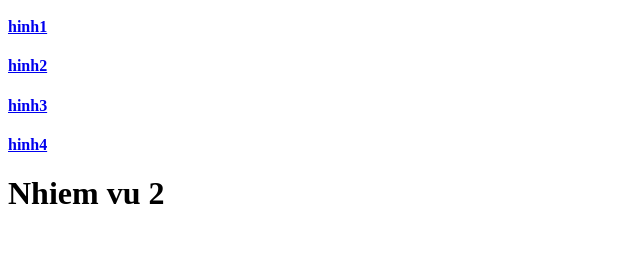
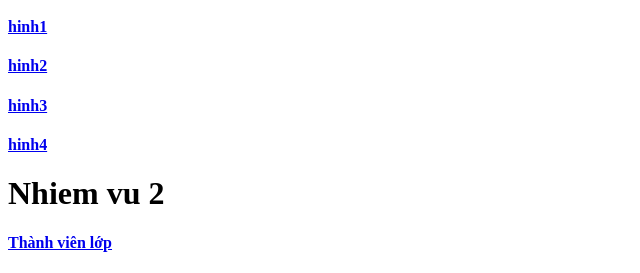
Before and after one commit to mxinhdepcute-rgb/mthucutedangiu.github.io, a plain HTML site: page index.html in a window 1280 px wide. Shown: the part 701-974 px from the top of the page, without its empty margins (0-640 px from the left). Before the commit the page ends 935 px from the top, so only its background shows below. Drawn offline with Linux system fonts and the light colour scheme.

Commit message:
Update index.html

```diff
--- a/index.html
+++ b/index.html
@@ -26,6 +26,6 @@
     <h4><a href="Baitapf3/hinh3.html">hinh3</a></h4>
     <h4><a href="Baitapf3/hinh4.html">hinh4</a></h4>
     <h1>Nhiem vu 2</h1>
-    <h4><a href="nhiemvu2/thanhvienlop.html>Thành viên lớp</a></h4>
+    <h4><a href="nhiemvu2/thanhvienlop.html">Thành viên lớp</a></h4>
 </body>
 </html>
```
